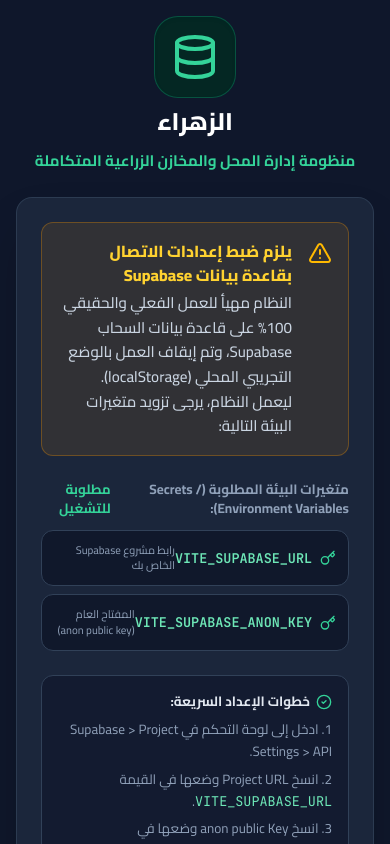
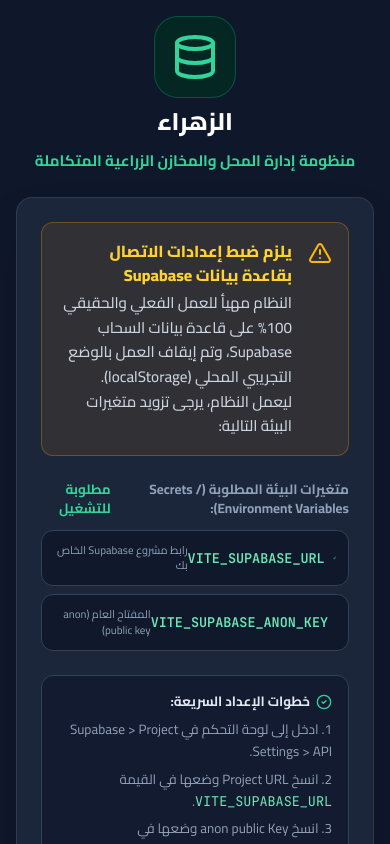
Before and after one commit to elmorsy-code/Zahraa, a React (Vite) app: page / in a window 390 px wide. Shown: the top 844 px of the page. Built offline with nearby package versions, Linux system fonts and the light colour scheme; no server answers; a web font is replaced by a local one.

Commit message:
Update index.css (batch 5)

```diff
--- a/src/index.css
+++ b/src/index.css
@@ -413,3 +413,50 @@
     margin: 0 !important;
   }
 }
+
+
+/* ===== Responsive hardening: works on any screen size ===== */
+html {
+  -webkit-text-size-adjust: 100%;
+  text-size-adjust: 100%;
+}
+html, body {
+  max-width: 100%;
+  overflow-x: hidden;
+}
+img, svg, video, canvas {
+  max-width: 100%;
+}
+
+/* Modal overlays: scroll when the dialog is taller than the screen (small phones, landscape, short laptops) */
+.fixed.inset-0.flex.items-center.justify-center {
+  overflow-y: auto;
+  align-items: safe center;
+  overscroll-behavior: contain;
+}
+.fixed.inset-0.flex.items-center.justify-center > div {
+  max-width: 100%;
+}
+
+/* Wide tables scroll sideways inside their own container instead of breaking the page */
+.overflow-x-auto {
+  -webkit-overflow-scrolling: touch;
+  max-width: 100%;
+}
+
+/* Phones: stop iOS from zooming into inputs, bigger tap targets */
+@media (max-width: 640px) {
+  input:not([type="checkbox"]):not([type="radio"]):not([type="range"]),
+  select,
+  textarea {
+    font-size: 16px !important;
+  }
+  button {
+    touch-action: manipulation;
+  }
+}
+
+/* Very large screens: keep content centered and readable */
+@media (min-width: 2200px) {
+  html { font-size: 17px; }
+}
```
